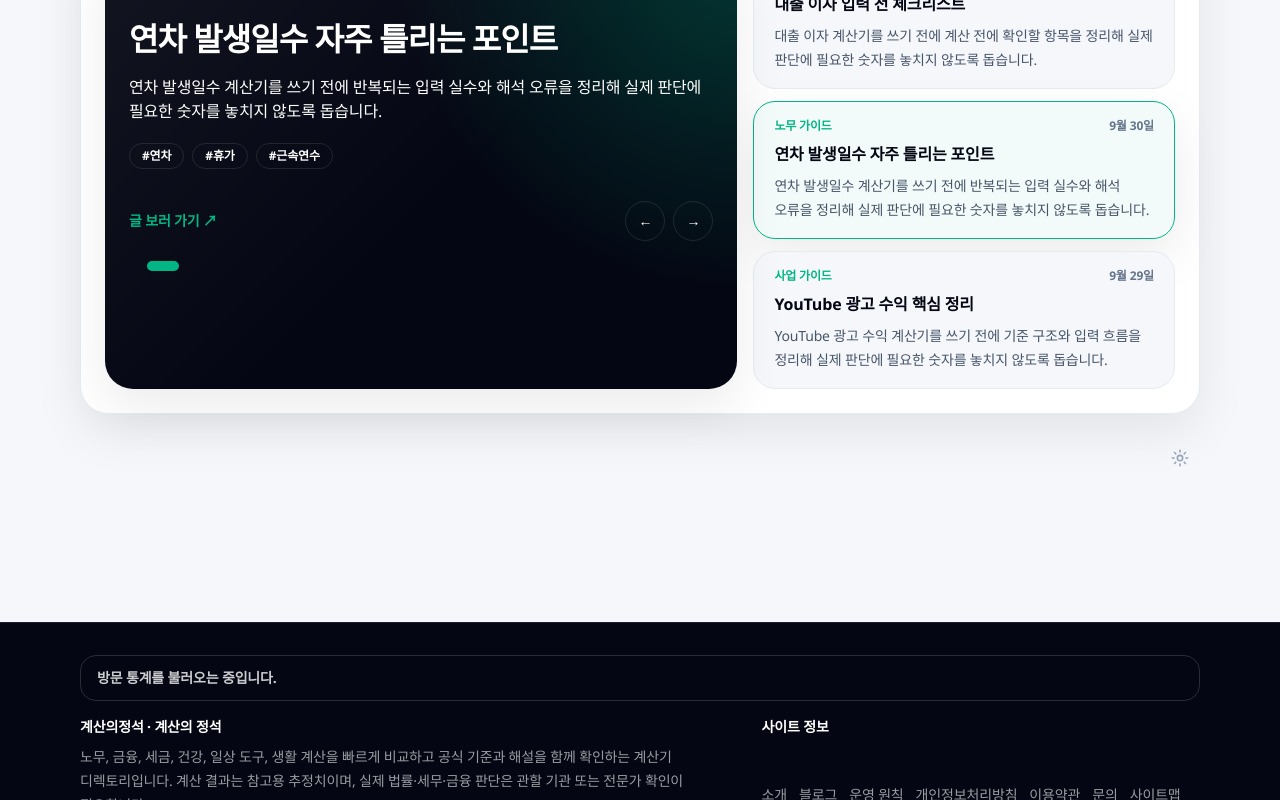
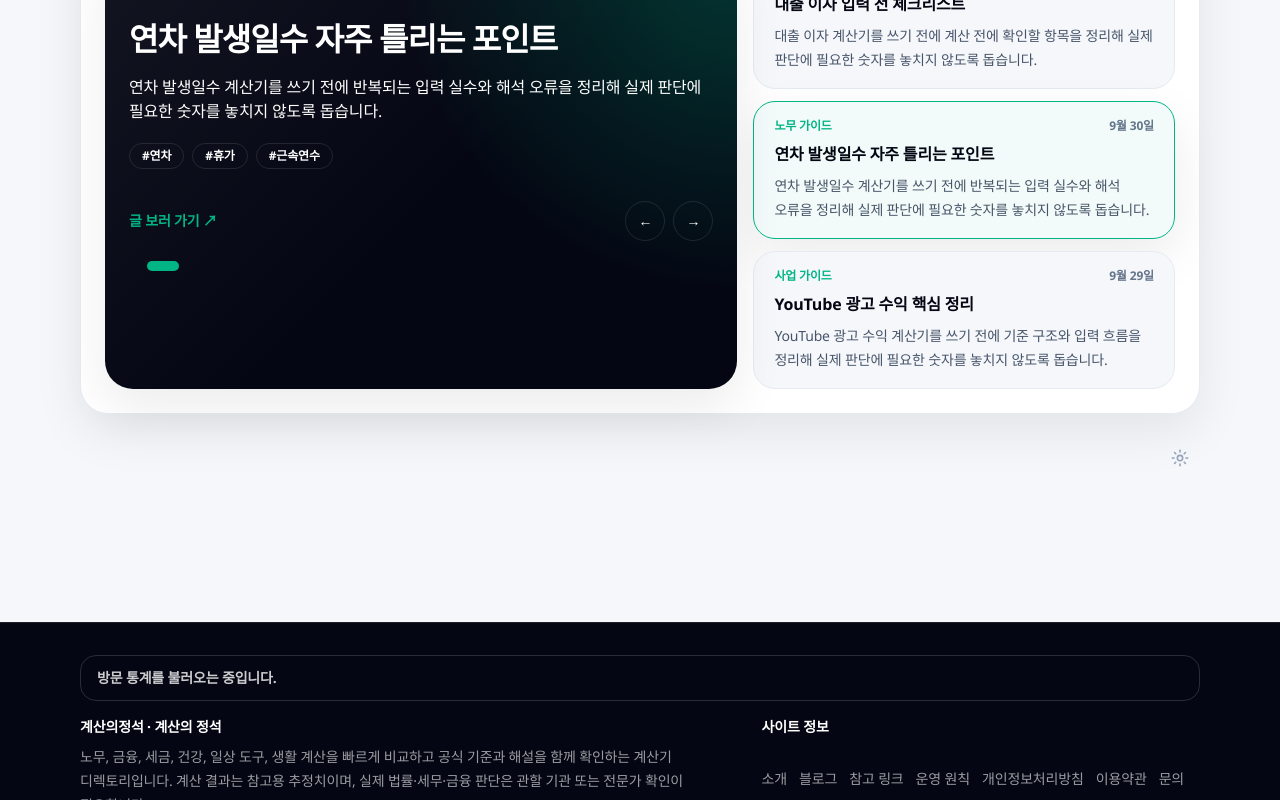
Before and after one commit to danniel-choi/abacusbox, a Next.js app: page / in a window 1280 px wide. Shown: the part 11200-12000 px from the top of the page. Built offline with nearby package versions, Linux system fonts and the light colour scheme; no server answers.

Commit message:
Add resources link to footer

```diff
--- a/app/layout.tsx
+++ b/app/layout.tsx
@@ -95,6 +95,7 @@ export default function RootLayout({ children }: Readonly<{ children: React.Reac
                 <div className="flex flex-wrap gap-3 text-white/82">
                   <Link href="/about">소개</Link>
                   <Link href="/blog">블로그</Link>
+                  <Link href="/resources">참고 링크</Link>
                   <Link href="/editorial-policy">운영 원칙</Link>
                   <Link href="/privacy">개인정보처리방침</Link>
                   <Link href="/terms">이용약관</Link>
```
